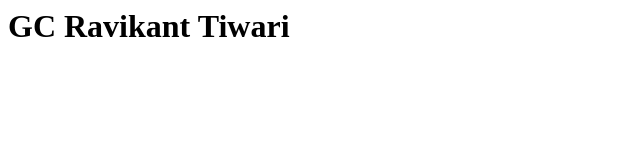
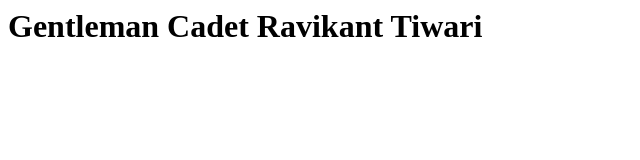
Before and after one commit to Ravikant-21/localrepo, a plain HTML site: page index.html in a window 1280 px wide. Shown: the whole page, without its empty margins (0-640 px from the left). Drawn offline with Linux system fonts and the light colour scheme.

Commit message:
Add full designation

```diff
--- a/index.html
+++ b/index.html
@@ -1 +1 @@
-<h1>GC Ravikant Tiwari</h1>
+<h1>Gentleman Cadet Ravikant Tiwari</h1>
```
